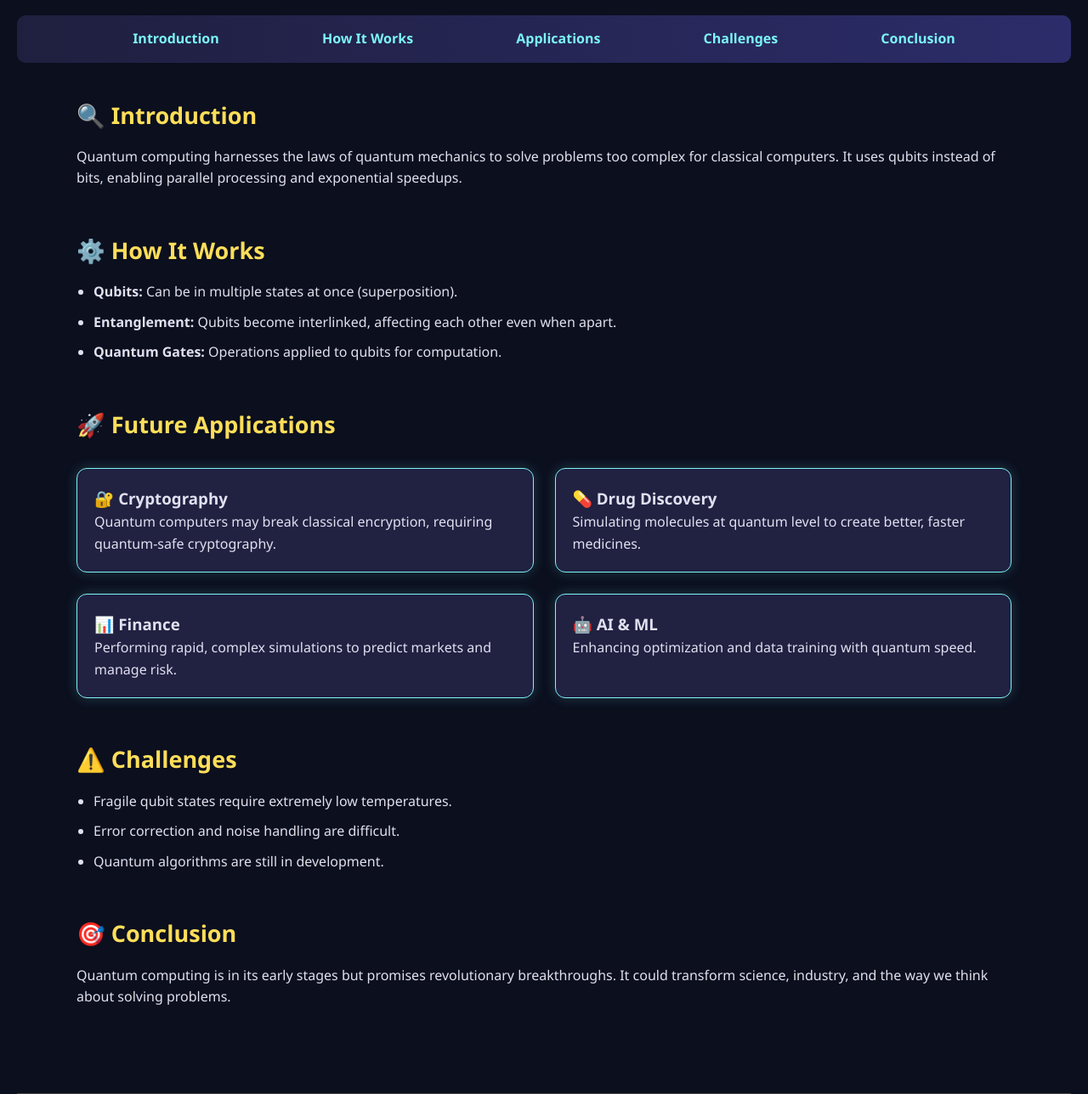
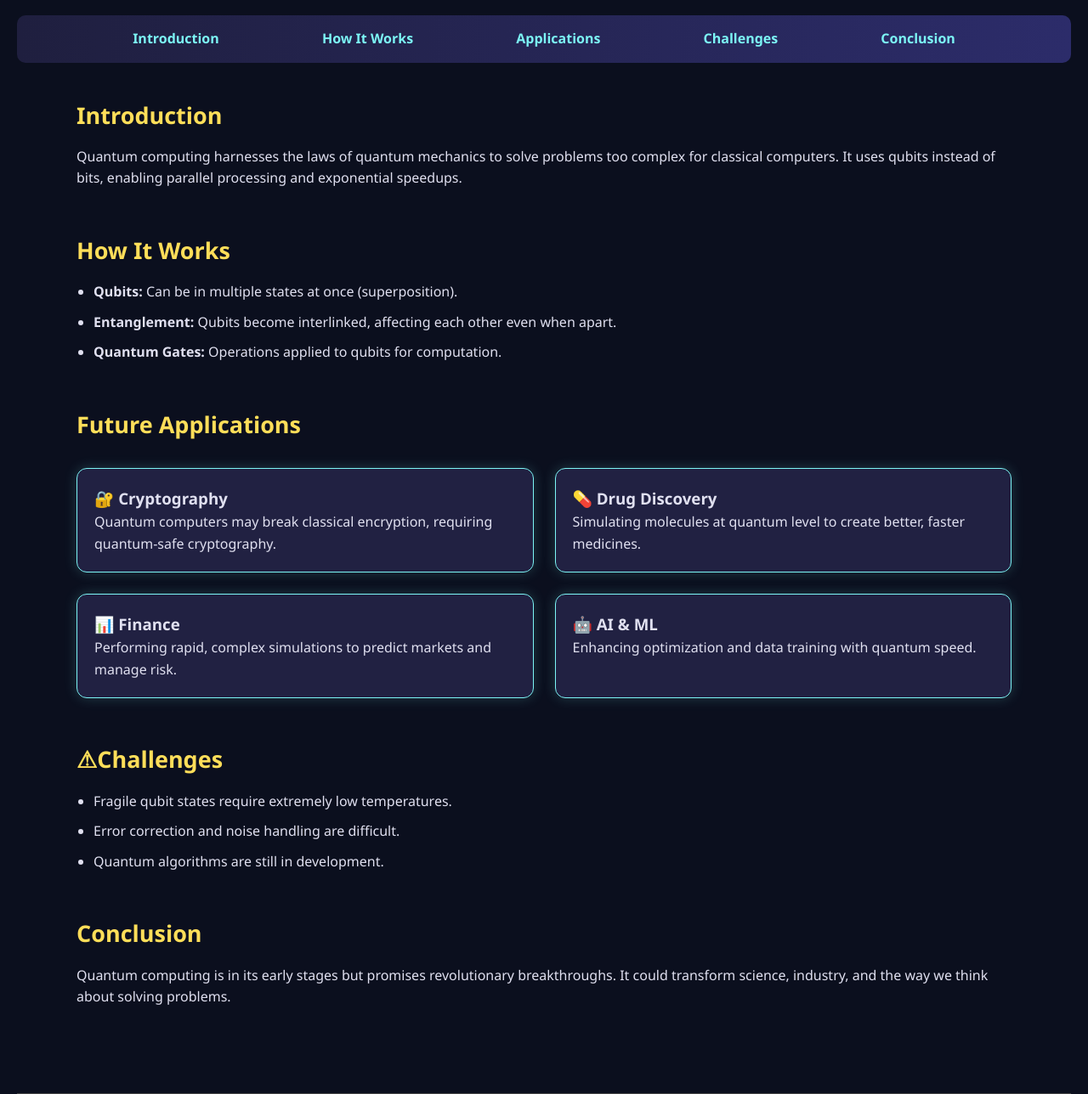
Before and after one commit to jp4950/quantum_computing_website, a plain HTML site: page index.html in a window 1280 px wide. Shown: the part 312-1600 px from the top of the page at 85% size. Drawn offline with Linux system fonts and the light colour scheme.

Commit message:
Update index.html

```diff
--- a/index.html
+++ b/index.html
@@ -27,12 +27,12 @@
 
   <main>
     <section id="intro">
-      <h2>🔍 Introduction</h2>
+      <h2>Introduction</h2>
       <p>Quantum computing harnesses the laws of quantum mechanics to solve problems too complex for classical computers. It uses qubits instead of bits, enabling parallel processing and exponential speedups.</p>
     </section>
 
     <section id="how-it-works">
-      <h2>⚙️ How It Works</h2>
+      <h2>How It Works</h2>
       <ul>
         <li><strong>Qubits:</strong> Can be in multiple states at once (superposition).</li>
         <li><strong>Entanglement:</strong> Qubits become interlinked, affecting each other even when apart.</li>
@@ -41,7 +41,7 @@
     </section>
 
     <section id="future">
-      <h2>🚀 Future Applications</h2>
+      <h2>Future Applications</h2>
       <div class="grid">
         <div class="card">
           <h3>🔐 Cryptography</h3>
@@ -63,7 +63,7 @@
     </section>
 
     <section id="challenges">
-      <h2>⚠️ Challenges</h2>
+      <h2>⚠Challenges</h2>
       <ul>
         <li>Fragile qubit states require extremely low temperatures.</li>
         <li>Error correction and noise handling are difficult.</li>
@@ -72,7 +72,7 @@
     </section>
 
     <section id="conclusion">
-      <h2>🎯 Conclusion</h2>
+      <h2>Conclusion</h2>
       <p>Quantum computing is in its early stages but promises revolutionary breakthroughs. It could transform science, industry, and the way we think about solving problems.</p>
     </section>
   </main>
```
